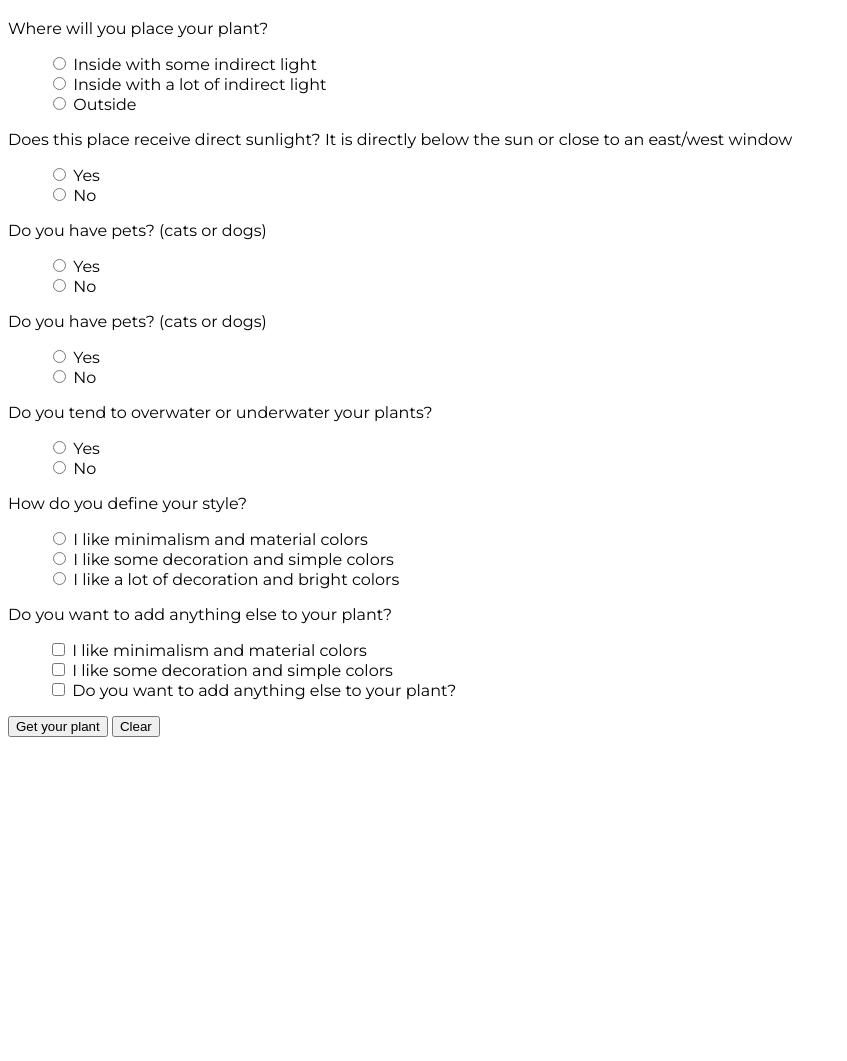
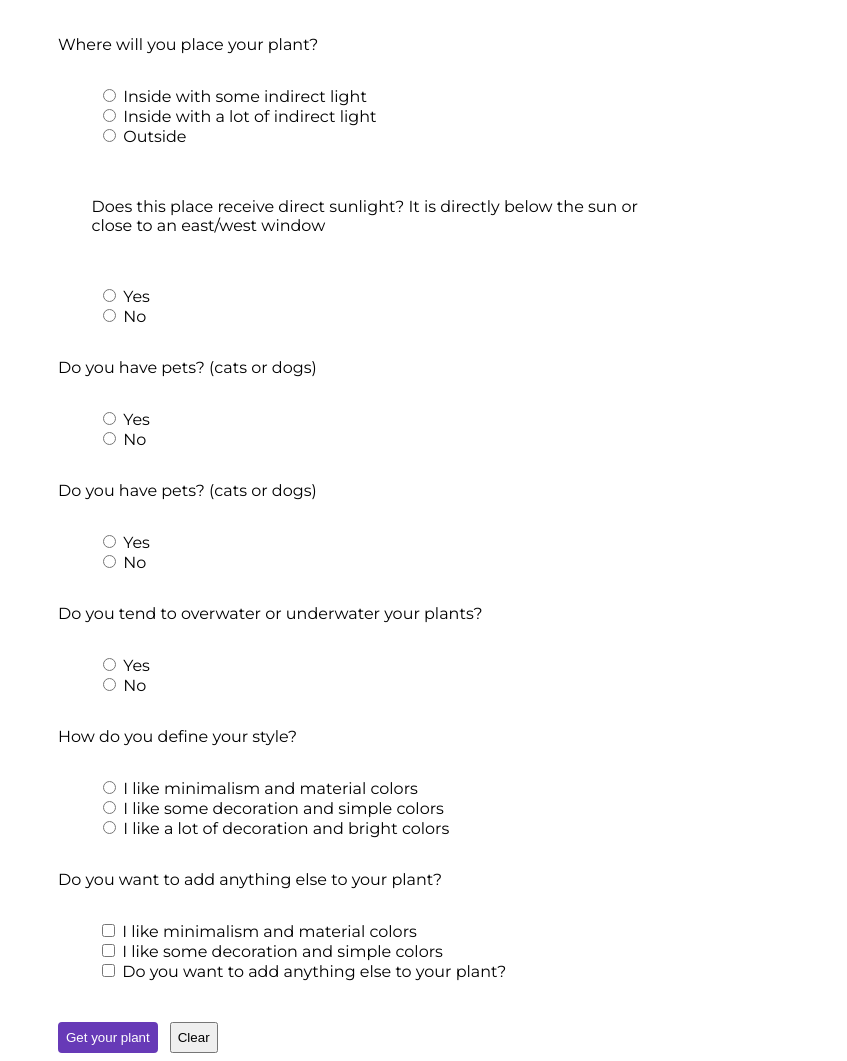
Before and after one commit to ValeriaMuSe/js-plants-site, a website: page index.html in a window 1280 px wide. Shown: the part 63-1124 px from the top of the page, without its empty margins (0-847 px from the left). Before the commit the page ends 808 px from the top, so only its background shows below. Drawn offline with Linux system fonts and the light colour scheme.

Commit message:
feat( css): add new styles

```diff
--- a/index.html
+++ b/index.html
@@ -15,7 +15,7 @@
   </head>
   <body>
     <h1>Let us find the perfect plant for you</h1>
-    <div>
+    <div class="general-container">
       <p>Where will you place your plant?</p>
       <form action="">
         <ul>
@@ -33,7 +33,7 @@
           </li>
         </ul>
       </form>
-      <p>
+      <p class="ask">
         Does this place receive direct sunlight? It is directly below the sun or
         close to an east/west window
       </p>
@@ -122,8 +122,10 @@
           </li>
         </ul>
       </form>
-      <button>Get your plant</button>
-      <button>Clear</button>
     </div>
+    <div class="btns-container">
+    <button class="get-btn">Get your plant</button>
+    <button class="">Clear</button>
+  </div>
   </body>
 </html>
--- a/styles/styles.css
+++ b/styles/styles.css
@@ -5,3 +5,41 @@ body {
 li {
   list-style: none;
 }
+
+h1 {
+  padding: 0px 50px;
+}
+
+.general-container {
+  display: flex;
+  flex-direction: column;
+  padding: 0px 50px;
+}
+
+.btns-container {
+  padding: 0px 50px;
+  margin-top: 25px;
+  gap: 12px;
+  display: flex;
+}
+
+.get-btn {
+  background-color: #673AB7;
+  color: white;
+  border: 2px solid #673AB7;
+  border-radius: 4px;
+  padding: 6px;
+}
+
+.cleaar-btn {
+  background-color: white;
+  color: #673AB7;
+  border: 1px solid #673AB7;
+  padding: 6px;
+  border-radius: 4px;
+  width: 65px;
+}
+
+.ask  {
+  white-space: pre;
+  }
```
